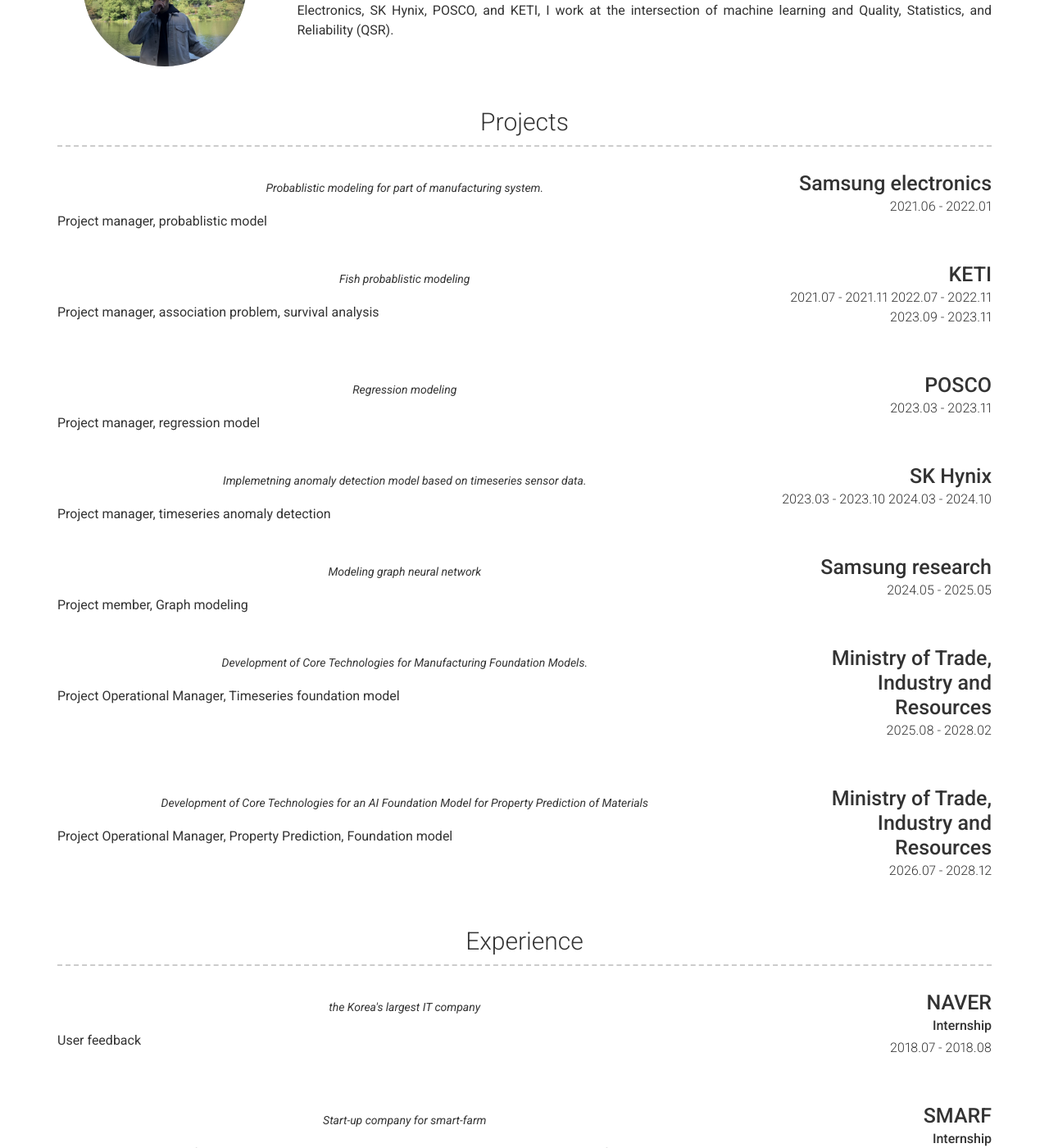
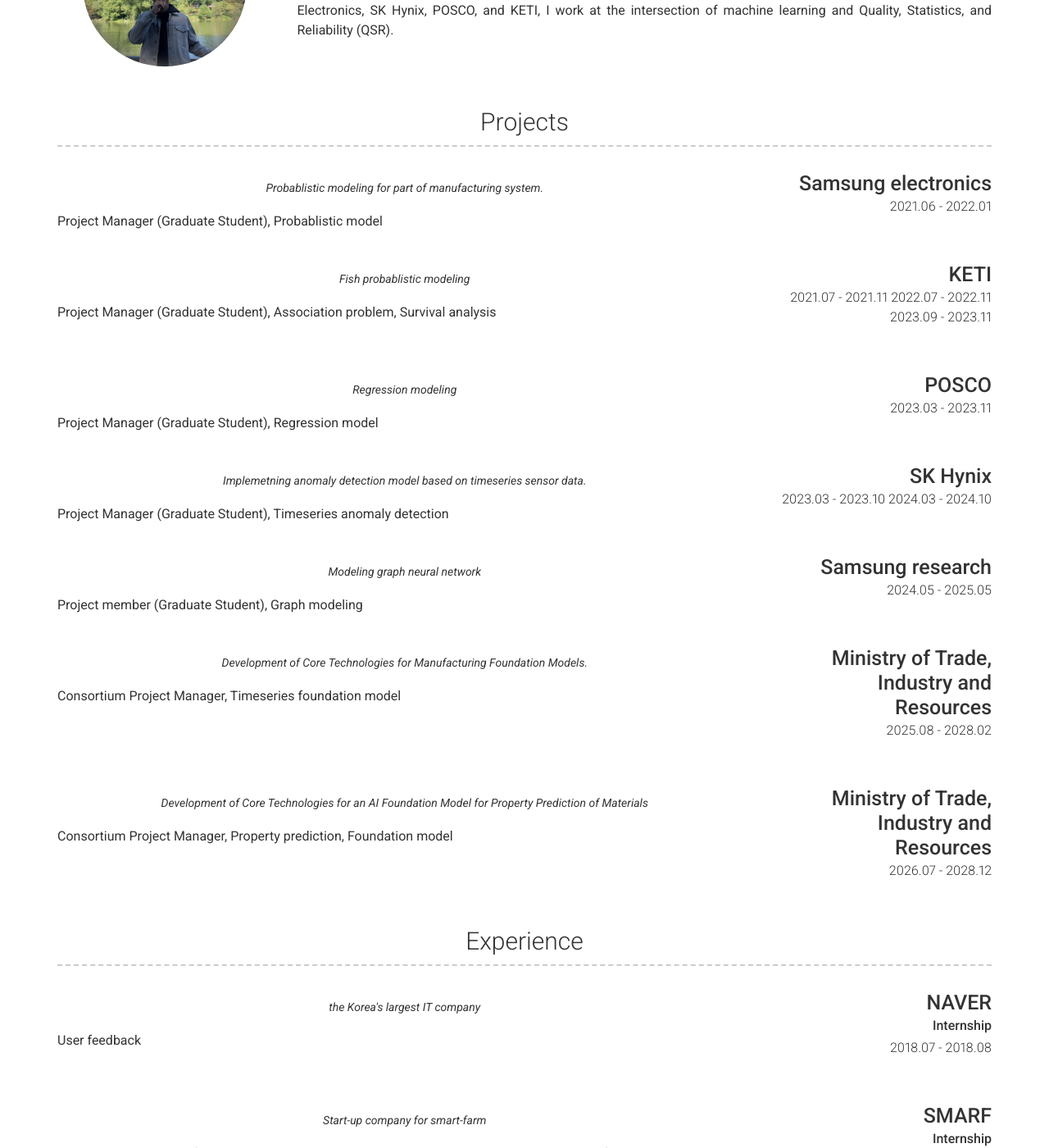
Before and after one commit to jongwonKim-1997/CV, a Jekyll site: the page built from index.md, in a window 1280 px wide and 1400 px high, scrolled down 418 px. Shown: the whole window at 82% size. Built offline with Jekyll 4.4.1, drawn with Linux system fonts in a browser that asks for light colours; nearby versions of some CDN libraries.

Commit message:
Update _config.yml

```diff
--- a/_config.yml
+++ b/_config.yml
@@ -68,7 +68,7 @@
         quote: >
            Probablistic modeling for part of manufacturing system.
         description: | # this will include new lines to allow paragraphs
-          Project manager, probablistic model
+          Project Manager (Graduate Student), Probablistic model
 
       - layout: right
         title: KETI
@@ -79,7 +79,7 @@
         quote: >
            Fish probablistic modeling
         description: | # this will include new lines to allow paragraphs
-          Project manager, association problem, survival analysis
+          Project Manager (Graduate Student), Association problem, Survival analysis
 
 
       - layout: right
@@ -89,7 +89,7 @@
         quote: >
            Regression modeling
         description: | # this will include new lines to allow paragraphs
-          Project manager, regression model
+          Project Manager (Graduate Student), Regression model
 
       - layout: right
         title: SK Hynix
@@ -99,7 +99,7 @@
         quote: >
            Implemetning anomaly detection model based on timeseries sensor data.
         description: | # this will include new lines to allow paragraphs
-          Project manager, timeseries anomaly detection
+          Project Manager (Graduate Student), Timeseries anomaly detection
 
       - layout: right
         title: Samsung research
@@ -108,7 +108,7 @@
         quote: >
            Modeling graph neural network
         description: | # this will include new lines to allow paragraphs
-          Project member, Graph modeling
+          Project member (Graduate Student), Graph modeling
 
       - layout: right
         title: Ministry of Trade, Industry and Resources
@@ -117,7 +117,7 @@
         quote: >
            Development of Core Technologies for Manufacturing Foundation Models.
         description: | # this will include new lines to allow paragraphs
-          Project Operational Manager, Timeseries foundation model
+          Consortium Project Manager, Timeseries foundation model
 
       - layout: right
         title: Ministry of Trade, Industry and Resources
@@ -126,7 +126,7 @@
         quote: >
            Development of Core Technologies for an AI Foundation Model for Property Prediction of Materials
         description: | # this will include new lines to allow paragraphs
-         Project Operational Manager, Property Prediction, Foundation model
+         Consortium Project Manager, Property prediction, Foundation model
 
 
       #- layout: left
```
